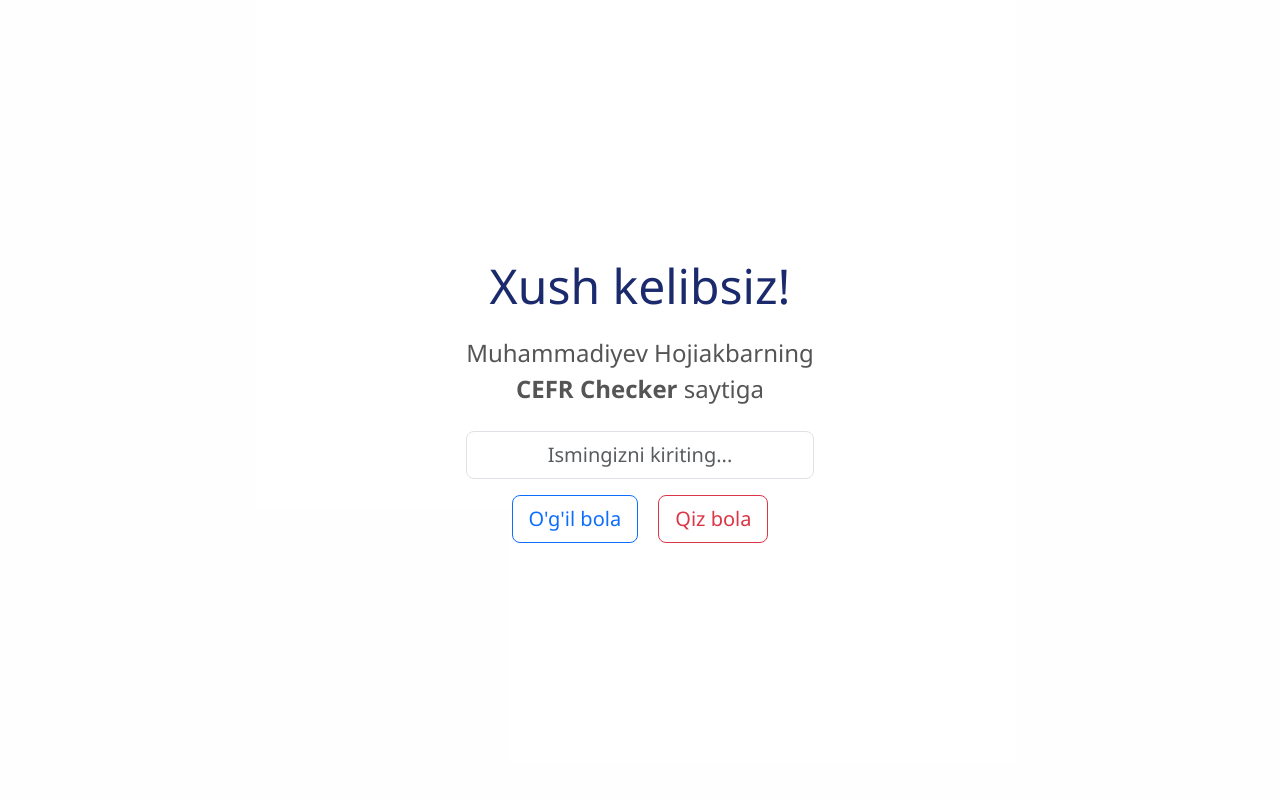
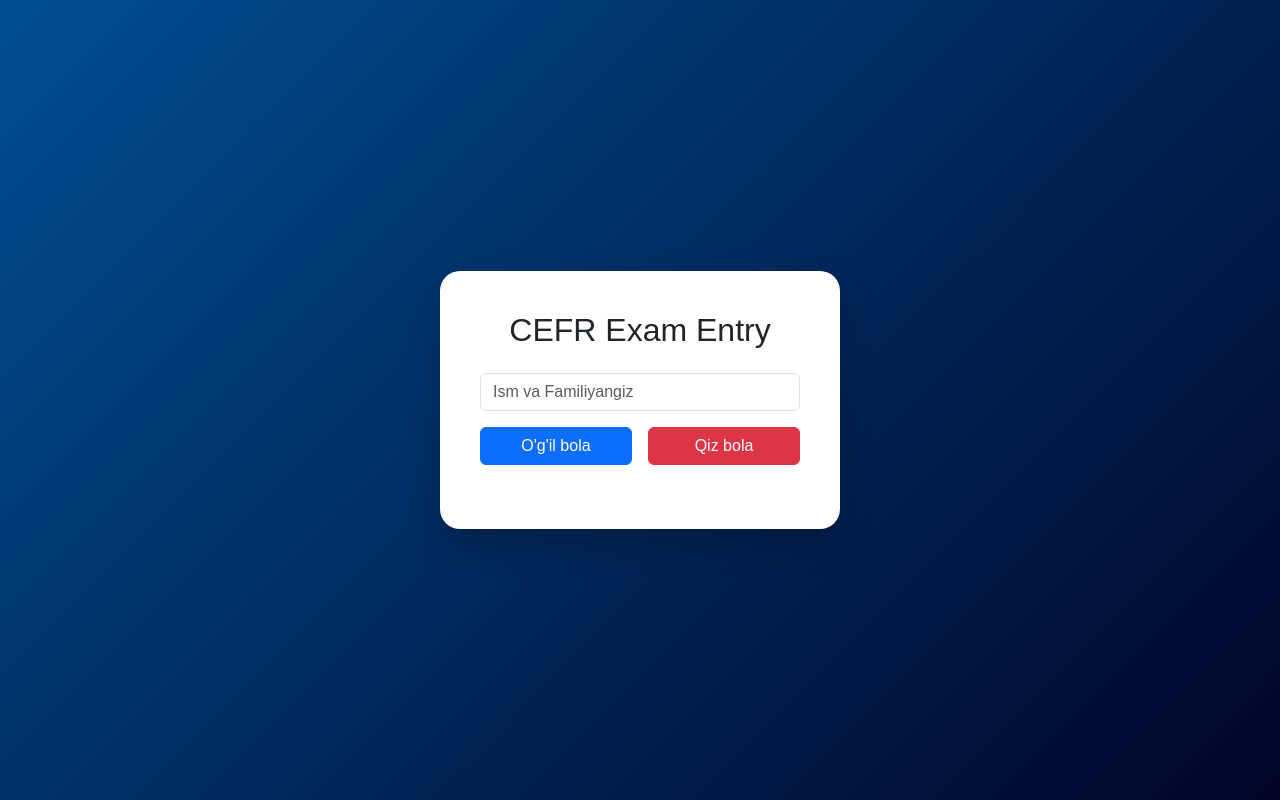
Before and after one commit to hojiakbar1234567890088877-ai/cefr-checker-pro, a Flask app: page / in a window 1280 px wide. Run offline with Flask 3, Linux system fonts and the light colour scheme; some libraries are stand-ins or nearby versions.

Commit message:
Update index.html

```diff
--- a/templates/index.html
+++ b/templates/index.html
@@ -3,163 +3,175 @@
 <head>
     <meta charset="UTF-8">
     <meta name="viewport" content="width=device-width, initial-scale=1.0">
-    <title>CEFR Checker Pro - Muhammadiyev Hojiakbar</title>
+    <title>CEFR Exam Simulator - Hojiakbar</title>
     <link href="https://cdn.jsdelivr.net/npm/bootstrap@5.3.0/dist/css/bootstrap.min.css" rel="stylesheet">
     <script src="https://cdnjs.cloudflare.com/ajax/libs/qrcodejs/1.0.0/qrcode.min.js"></script>
     <script src="https://cdnjs.cloudflare.com/ajax/libs/html2pdf.js/0.10.1/html2pdf.bundle.min.js"></script>
     <style>
-        /* Asosiy fon ranglari (O'g'il bolalar uchun - Blue/Green) */
-        :root {
-            --primary-color: #007bff; /* Blue */
-            --secondary-color: #28a745; /* Green */
-            --bg-color: #f0f2f5;
-            --text-color: #2c3e50;
-        }
+        :root { --main-color: #1a2a6c; --sub-color: #b21f1f; --glass: rgba(255, 255, 255, 0.2); }
+        .gender-male { --main-color: #004e92; --sub-color: #000428; background: linear-gradient(135deg, #004e92, #000428); }
+        .gender-female { --main-color: #ff0084; --sub-color: #33001b; background: linear-gradient(135deg, #ff0084, #33001b); }
 
-        /* Qiz bolalar uchun ranglar (Qizil/Pushti) */
-        .gender-female {
-            --primary-color: #e83e8c; /* Pushti */
-            --secondary-color: #dc3545; /* Qizil */
-            --bg-color: #fff0f3;
-            --text-color: #5d001e;
-        }
+        body { min-height: 100vh; font-family: 'Poppins', sans-serif; transition: 1s; margin: 0; padding: 0; display: flex; align-items: center; justify-content: center; }
 
-        body { background: var(--bg-color); font-family: 'Segoe UI', sans-serif; color: var(--text-color); transition: background 0.5s; }
-        .main-card { max-width: 900px; margin: 30px auto; background: white; padding: 40px; border-radius: 20px; box-shadow: 0 10px 30px rgba(0,0,0,0.1); display: none; } /* Avval yashiramiz */
-        .task-box { margin-bottom: 20px; border-left: 5px solid var(--primary-color); padding-left: 15px; }
-        .btn-primary { background-color: var(--primary-color); border-color: var(--primary-color); }
-        .btn-primary:hover { background-color: var(--secondary-color); border-color: var(--secondary-color); }
+        /* Step 1: Login UI */
+        #auth-screen { background: white; padding: 40px; border-radius: 20px; box-shadow: 0 15px 35px rgba(0,0,0,0.2); text-align: center; width: 400px; z-index: 10; }
 
-        /* Intro (Xush kelibsiz) oynasi */
-        #intro-overlay {
-            position: fixed; top: 0; left: 0; width: 100%; height: 100%;
-            background: rgba(255, 255, 255, 0.95); /* Shaffof oq fon */
-            display: flex; justify-content: center; align-items: center;
-            z-index: 1000; transition: opacity 1s; text-align: center;
-        }
-        #intro-content h1 { font-size: 48px; color: #1a2a6c; margin-bottom: 20px; animation: fadeInDown 1s; }
-        #intro-content p { font-size: 24px; color: #555; animation: fadeInUp 1s 0.5s both; }
+        /* Step 2: Topic Entry */
+        #topic-screen { display: none; background: white; padding: 30px; border-radius: 20px; width: 600px; }
 
-        /* Sertifikat va boshqa uslublar (o'zgarishsiz qoladi) */
-        .cert-container { display: none; margin-top: 30px; padding: 20px; text-align: center; border: 15px solid #1a2a6c; background: linear-gradient(to right, #fdfbfb, #ebedee); position: relative; height: 500px; }
-        .cert-title { font-size: 40px; color: #1a2a6c; font-weight: bold; margin-top: 50px; }
-        #qrcode { position: absolute; bottom: 30px; right: 30px; }
-        .upload-section { border: 2px dashed #ccc; padding: 20px; text-align: center; border-radius: 10px; margin-bottom: 20px; }
+        /* Step 3: Exam UI */
+        #exam-screen { display: none; width: 95%; max-width: 1200px; background: rgba(255, 255, 255, 0.9); backdrop-filter: blur(10px); padding: 30px; border-radius: 25px; height: 90vh; overflow-y: auto; }
 
-        /* Animatsiyalar */
-        @keyframes fadeInDown { from { opacity: 0; transform: translateY(-20px); } to { opacity: 1; transform: translateY(0); } }
-        @keyframes fadeInUp { from { opacity: 0; transform: translateY(20px); } to { opacity: 1; transform: translateY(0); } }
+        .timer-box { position: sticky; top: 0; background: var(--main-color); color: white; padding: 10px 20px; border-radius: 50px; font-size: 24px; font-weight: bold; text-align: center; z-index: 100; margin-bottom: 20px; }
+
+        textarea { border-radius: 15px !important; border: 2px solid #eee !important; transition: 0.3s; font-size: 16px; }
+        textarea:focus { border-color: var(--main-color) !important; box-shadow: none !important; }
+
+        /* Certificate Design */
+        .cert-card { display: none; width: 800px; height: 550px; padding: 40px; border: 20px solid var(--main-color); background: #fff; position: relative; margin: 20px auto; text-align: center; }
+        .cert-male { background: url('https://www.transparenttextures.com/patterns/cubes.png'), linear-gradient(to bottom, #ffffff, #e6f2ff); }
+        .cert-female { background: url('https://www.transparenttextures.com/patterns/soft-wallpaper.png'), linear-gradient(to bottom, #ffffff, #fff0f5); border-color: #ff0084; }
+
+        .hidden { display: none !important; }
     </style>
 </head>
-<body>
+<body class="gender-male">
 
-<div id="intro-overlay">
-    <div id="intro-content">
-        <h1>Xush kelibsiz!</h1>
-        <p>Muhammadiyev Hojiakbarning<br><strong>CEFR Checker</strong> saytiga</p>
-        <div class="mt-4">
-            <input type="text" id="userName" class="form-control form-control-lg text-center" placeholder="Ismingizni kiriting...">
-            <div class="mt-3">
-                <button onclick="selectGender('male')" class="btn btn-outline-primary btn-lg mx-2">O'g'il bola</button>
-                <button onclick="selectGender('female')" class="btn btn-outline-danger btn-lg mx-2">Qiz bola</button>
-            </div>
-        </div>
+<div id="auth-screen">
+    <h2 class="mb-4">CEFR Exam Entry</h2>
+    <input type="text" id="fullName" class="form-control mb-3" placeholder="Ism va Familiyangiz">
+    <div class="d-flex justify-content-between mb-4">
+        <button onclick="setGender('male')" class="btn btn-primary w-100 me-2">O'g'il bola</button>
+        <button onclick="setGender('female')" class="btn btn-danger w-100 ms-2">Qiz bola</button>
     </div>
 </div>
 
-<div class="container">
-    <div class="main-card">
-        <h2 class="text-center mb-4 text-primary">CEFR Writing Professional Checker</h2>
-
-        <div class="upload-section">
-            <label>Mavzu rasmini yuklash (ixtiyoriy):</label>
-            <input type="file" id="imageUpload" class="form-control mt-2" accept="image/*">
+<div id="topic-screen">
+    <h3 class="text-center mb-4">Imtihon Mavzularini Kiriting</h3>
+    <input type="text" id="t11_topic" class="form-control mb-3" placeholder="Task 1.1 Mavzusi">
+    <input type="text" id="t12_topic" class="form-control mb-3" placeholder="Task 1.2 Mavzusi">
+    <input type="text" id="t2_topic" class="form-control mb-3" placeholder="Task 2 (Essay) Mavzusi">
+    <button onclick="startExam()" class="btn btn-dark w-100">Imtihonni Boshlash (1 soat)</button>
 </div>
 
+<div id="exam-screen">
+    <div class="timer-box" id="timer">60:00</div>
     <div class="row">
-            <div class="col-md-6 task-box">
-                <h5>Task 1.1 (Letter/Graph)</h5>
-                <textarea id="task11" class="form-control" rows="4" placeholder="Mavzuni shu yerga yozing..."></textarea>
+        <div class="col-md-6 mb-4">
+            <h5 id="display_t11">Task 1.1</h5>
+            <textarea id="ans11" class="form-control" rows="8" placeholder="Javobingizni shu yerga yozing..."></textarea>
         </div>
-            <div class="col-md-6 task-box">
-                <h5>Task 1.2 (Report)</h5>
-                <textarea id="task12" class="form-control" rows="4" placeholder="Mavzuni shu yerga yozing..."></textarea>
+        <div class="col-md-6 mb-4">
+            <h5 id="display_t12">Task 1.2</h5>
+            <textarea id="ans12" class="form-control" rows="8" placeholder="Javobingizni shu yerga yozing..."></textarea>
+        </div>
+        <div class="col-12">
+            <h5 id="display_t2">Task 2 (Essay)</h5>
+            <textarea id="ans2" class="form-control" rows="12" placeholder="Essayni shu yerga yozing..."></textarea>
         </div>
     </div>
+    <button onclick="submitExam()" id="submitBtn" class="btn btn-success btn-lg w-100 mt-4">Imtihonni Yakunlash</button>
 
-        <div class="task-box mt-3" style="border-left-color: #28a745;">
-            <h5>Task 2 (Essay)</h5>
-            <textarea id="task2" class="form-control" rows="6" placeholder="Essay mavzusini kiriting..."></textarea>
+    <div id="loading" class="text-center mt-4 hidden"><h4>AI tekshirmoqda...</h4></div>
+
+    <div id="certificate" class="cert-card">
+        <h1 style="font-size: 50px; font-weight: 900;">CERTIFICATE</h1>
+        <p>This is to certify that</p>
+        <h2 id="certName" style="color: var(--main-color);"></h2>
+        <p>successfully completed the AI CEFR Exam with a score of</p>
+        <h1 id="certScore" style="color: red; font-size: 60px;"></h1>
+        <div id="qrcode" style="position:absolute; bottom:40px; right:40px;"></div>
+        <div style="position:absolute; bottom:40px; left:40px; text-align:left;">
+            <p>Date: <span id="certDate"></span></p>
+            <p>ID: #<span id="certId"></span></p>
         </div>
-
-        <button onclick="generateResult()" class="btn btn-primary btn-lg w-100 mt-4">Natijani olish va Sertifikat yaratish</button>
-
-        <div id="loading" class="text-center mt-3" style="display:none;">AI tahlil qilmoqda...</div>
-        <div id="analysisResult" class="mt-4 p-3 bg-light rounded" style="display:none;"></div>
-
-        <div id="certificate" class="cert-container">
-            <div class="cert-title">CERTIFICATE OF ACHIEVEMENT</div>
-            <p class="mt-4">This is to certify that the writing samples analyzed by AI</p>
-            <h3 id="certName" class="text-uppercase mt-2"></h3> <p>have reached an estimated CEFR level of:</p>
-            <h1 id="certLevel" style="color: #b92b27;">B2 / C1</h1>
-            <div id="qrcode"></div>
-            <p style="position: absolute; bottom: 30px; left: 30px;">Date: <span id="certDate"></span></p>
     </div>
-
-        <button id="downloadBtn" style="display:none;" onclick="downloadCert()" class="btn btn-success w-100 mt-3">Sertifikatni PDF yuklab olish</button>
-    </div>
+    <button id="downloadBtn" class="btn btn-warning w-100 mt-3 hidden" onclick="downloadPDF()">Sertifikatni PDF Yuklash</button>
 </div>
 
 <script>
-    // Jins tanlash va ranglarni o'zgartirish
-    function selectGender(gender) {
-        const name = document.getElementById('userName').value;
-        if (!name) { alert("Iltimos, ismingizni kiriting!"); return; }
+    let gender = 'male';
+    let timeLeft = 3600; // 1 hour
+    let timerId;
 
-        // Sertifikatga ismni yozish
-        document.getElementById('certName').innerText = name;
-
-        // Ranglarni o'zgartirish
-        if (gender === 'female') {
-            document.body.classList.add('gender-female');
-        } else {
-            document.body.classList.remove('gender-female'); // Defolt (erkak) ranglari
+    function setGender(g) {
+        gender = g;
+        document.body.className = 'gender-' + g;
+        document.getElementById('auth-screen').classList.add('hidden');
+        document.getElementById('topic-screen').style.display = 'block';
     }
 
-        // Intro oynasini yopish (5 soniyadan keyin)
-        const intro = document.getElementById('intro-overlay');
-        intro.style.opacity = '0';
-        setTimeout(() => {
-            intro.style.display = 'none';
-            document.querySelector('.main-card').style.display = 'block'; // Asosiy kartani ko'rsatish
-        }, 1000); // 1 soniyada yo'qoladi, 5 soniyalik animatsiya CSS'da
+    function startExam() {
+        document.getElementById('display_t11').innerText = "Task 1.1: " + document.getElementById('t11_topic').value;
+        document.getElementById('display_t12').innerText = "Task 1.2: " + document.getElementById('t12_topic').value;
+        document.getElementById('display_t2').innerText = "Task 2: " + document.getElementById('t2_topic').value;
+
+        document.getElementById('topic-screen').classList.add('hidden');
+        document.getElementById('exam-screen').style.display = 'block';
+
+        timerId = setInterval(updateTimer, 1000);
     }
 
-    // (Boshqa JavaScript funksiyalar o'zgarishsiz qoladi...)
-    async function generateResult() {
-        // ... (app.py ga so'rov yuborish kodi) ...
-        showCertificate();
+    function updateTimer() {
+        let mins = Math.floor(timeLeft / 60);
+        let secs = timeLeft % 60;
+        document.getElementById('timer').innerText = `${mins}:${secs < 10 ? '0' : ''}${secs}`;
+        if (timeLeft <= 300) document.getElementById('timer').style.background = 'red';
+        if (timeLeft <= 0) {
+            clearInterval(timerId);
+            submitExam();
+        }
+        timeLeft--;
     }
 
-    function showCertificate() {
+    async function submitExam() {
+        clearInterval(timerId);
+        document.getElementById('submitBtn').classList.add('hidden');
+        document.getElementById('loading').classList.remove('hidden');
+
+        const response = await fetch('/evaluate', {
+            method: 'POST',
+            headers: {'Content-Type': 'application/json'},
+            body: JSON.stringify({
+                task11: document.getElementById('ans11').value,
+                task12: document.getElementById('ans12').value,
+                task2: document.getElementById('ans2').value
+            })
+        });
+        const data = await response.json();
+
+        // AI dan kelgan ballni ajratib olish (Simulyatsiya: AI 40 ball berdi deb hisoblaymiz)
+        let score = 40; // Bu yerda data.result dan scoreni regex orqali sug'urib olish kerak
+
+        document.getElementById('loading').classList.add('hidden');
+        alert("Tekshiruv yakunlandi! Balingiz: " + score);
+
+        if (score >= 38) {
+            showCert(score);
+        } else {
+            alert("Sertifikat uchun kamida 38 ball kerak. Sizniki: " + score);
+        }
+    }
+
+    function showCert(score) {
         const cert = document.getElementById('certificate');
         cert.style.display = 'block';
-        document.getElementById('downloadBtn').style.display = 'block';
+        cert.className = 'cert-card ' + (gender === 'male' ? 'cert-male' : 'cert-female');
+        document.getElementById('certName').innerText = document.getElementById('fullName').value;
+        document.getElementById('certScore').innerText = score;
         document.getElementById('certDate').innerText = new Date().toLocaleDateString();
+        document.getElementById('certId').innerText = Math.floor(Math.random() * 90000) + 10000;
+        document.getElementById('downloadBtn').classList.remove('hidden');
 
-        // QR Kod yaratish
         document.getElementById('qrcode').innerHTML = "";
-        new QRCode(document.getElementById("qrcode"), {
-            text: "https://cefr-checker-pro.onrender.com/verify/" + document.getElementById('certName').innerText,
-            width: 80, height: 80
-        });
+        new QRCode(document.getElementById("qrcode"), { text: "Verified by Hojiakbar AI", width: 100, height: 100 });
     }
 
-    function downloadCert() {
+    function downloadPDF() {
         const element = document.getElementById('certificate');
-        html2pdf().from(element).save(document.getElementById('certName').innerText + '_CEFR_Certificate.pdf');
+        html2pdf().from(element).save('Certificate.pdf');
     }
 </script>
-
 </body>
 </html>
```
Lines whose indentation alone changed are shown as unchanged.
